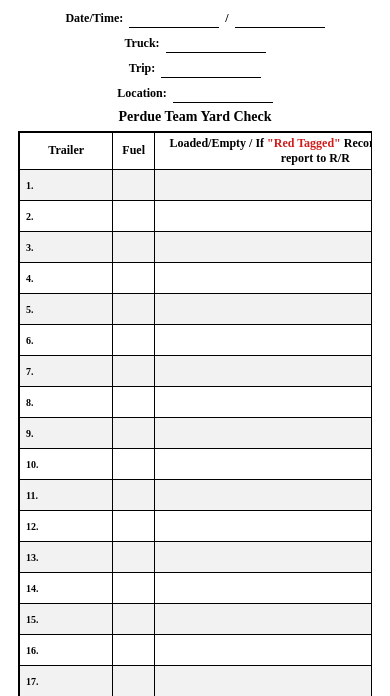
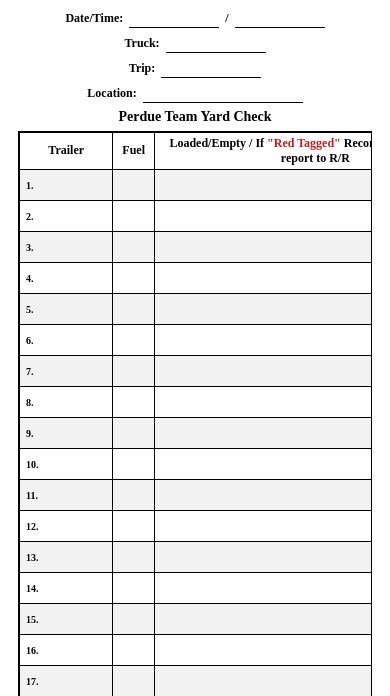
Before and after one commit to randylitton21/Steven-Yard-Check, a plain HTML site: page index.html in a window 390 px wide. Shown: the part 127-823 px from the top of the page. Drawn offline with nearby package versions, Linux system fonts and the light colour scheme.

Commit message:
Widen location field

```diff
--- a/index.html
+++ b/index.html
@@ -41,7 +41,7 @@
             <input
               type="text"
               id="location"
-              class="meta-input"
+              class="meta-input location-input"
               list="locationOptions"
             />
           </label>
--- a/styles.css
+++ b/styles.css
@@ -72,6 +72,10 @@
   font-size: 13px;
   padding: 2px 4px;
   background: transparent;
+}
+
+.location-input {
+  width: 200px;
 }
 
 .meta-input#date,
@@ -277,6 +281,10 @@
     width: 44px;
   }
 
+  .location-input {
+    width: 160px;
+  }
+
   table {
     font-size: 10px;
     min-width: 520px;
```
